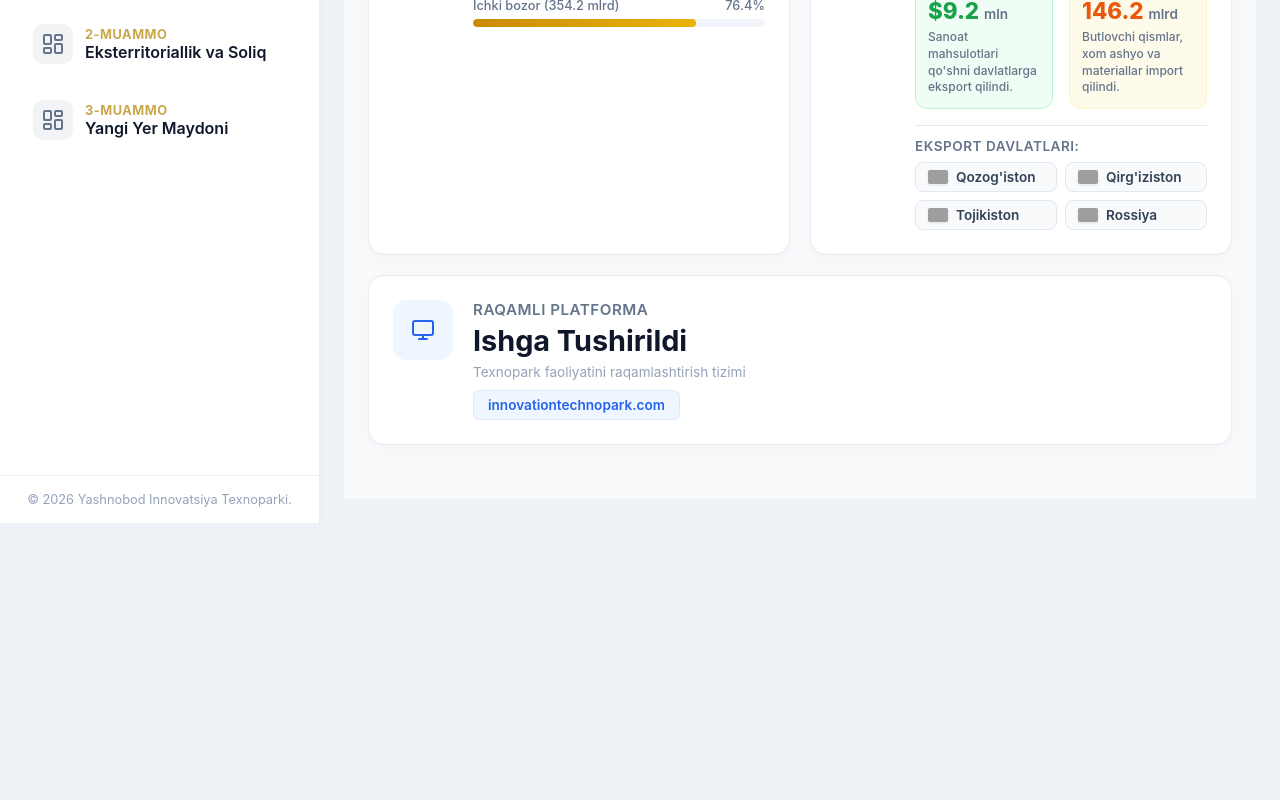
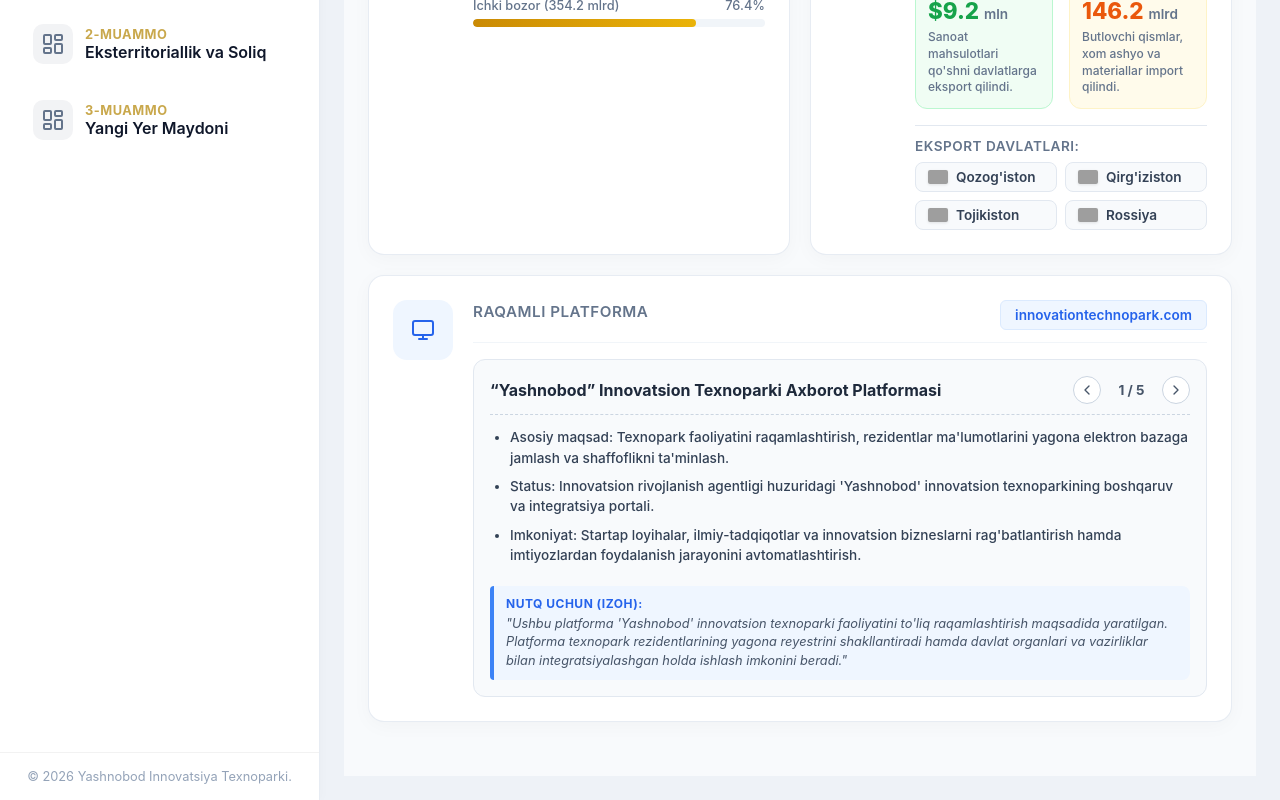
Before and after one commit to Yashnarbek-Samiyev/Flanshet-2-Yashnobod-Innovation-Texnopark, a React (Vite) app: page / in a window 1280 px wide. Shown: the part 478-1278 px from the top of the page. Before the commit the page ends 1001 px from the top, so only its background shows below. Built offline with nearby package versions, Linux system fonts and the light colour scheme; grey boxes are pictures that could not be loaded.

Commit message:
Redesign platform card as an interactive slideshow with slides data

```diff
--- a/src/AmalgaOshirilganIshlar.css
+++ b/src/AmalgaOshirilganIshlar.css
@@ -348,3 +348,117 @@
     line-height: 1.4;
     font-weight: 500;
 }
+
+/* Interactive Slideshow styles */
+.platform-header-row {
+    display: flex;
+    justify-content: space-between;
+    align-items: center;
+    margin-bottom: 16px;
+    border-bottom: 1px solid #f1f5f9;
+    padding-bottom: 12px;
+}
+
+.platform-slideshow {
+    display: flex;
+    flex-direction: column;
+    gap: 12px;
+    background: #f8fafc;
+    padding: 16px;
+    border-radius: 12px;
+    border: 1px solid #e2e8f0;
+}
+
+.slideshow-header {
+    display: flex;
+    justify-content: space-between;
+    align-items: center;
+    gap: 16px;
+    border-bottom: 1px dashed #cbd5e1;
+    padding-bottom: 10px;
+}
+
+.slideshow-header h4 {
+    margin: 0;
+    font-size: 1rem;
+    font-weight: 700;
+    color: #1e293b;
+    line-height: 1.4;
+}
+
+.slideshow-controls {
+    display: flex;
+    align-items: center;
+    gap: 8px;
+    flex-shrink: 0;
+}
+
+.slide-btn {
+    width: 28px;
+    height: 28px;
+    border-radius: 50%;
+    border: 1px solid #cbd5e1;
+    background: white;
+    display: flex;
+    align-items: center;
+    justify-content: center;
+    cursor: pointer;
+    color: #475569;
+    transition: all 0.2s ease;
+}
+
+.slide-btn:hover {
+    background: #2563eb;
+    color: white;
+    border-color: #2563eb;
+    transform: translateY(-1px);
+}
+
+.slide-counter {
+    font-size: 0.85rem;
+    font-weight: 700;
+    color: #475569;
+    min-width: 45px;
+    text-align: center;
+}
+
+.slide-bullets {
+    margin: 0;
+    padding-left: 20px;
+    display: flex;
+    flex-direction: column;
+    gap: 8px;
+}
+
+.slide-bullets li {
+    font-size: 0.85rem;
+    color: #334155;
+    line-height: 1.5;
+    font-weight: 500;
+}
+
+.slide-speech-note {
+    background: #eff6ff;
+    border-left: 4px solid #3b82f6;
+    padding: 10px 12px;
+    border-radius: 4px 8px 8px 4px;
+    margin-top: 8px;
+}
+
+.speech-badge {
+    display: block;
+    font-size: 0.75rem;
+    font-weight: 700;
+    color: #2563eb;
+    text-transform: uppercase;
+    margin-bottom: 4px;
+    letter-spacing: 0.5px;
+}
+
+.slide-speech-note p {
+    margin: 0;
+    font-size: 0.8rem;
+    color: #475569;
+    font-style: italic;
+    line-height: 1.45;
+}
--- a/src/AmalgaOshirilganIshlar.tsx
+++ b/src/AmalgaOshirilganIshlar.tsx
@@ -1,3 +1,4 @@
+import { useState } from 'react';
 import {
   Building2,
   Users,
@@ -5,11 +6,65 @@ import {
   PackageSearch,
   Globe2,
   Monitor,
-  DollarSign
+  DollarSign,
+  ChevronLeft,
+  ChevronRight
 } from 'lucide-react';
 import './AmalgaOshirilganIshlar.css';
 
 export const AmalgaOshirilganIshlar = () => {
+  const [activeSlide, setActiveSlide] = useState(0);
+
+  const platformSlides = [
+    {
+      title: "“Yashnobod” Innovatsion Texnoparki Axborot Platformasi",
+      bullets: [
+        "Asosiy maqsad: Texnopark faoliyatini raqamlashtirish, rezidentlar ma'lumotlarini yagona elektron bazaga jamlash va shaffoflikni ta'minlash.",
+        "Status: Innovatsion rivojlanish agentligi huzuridagi 'Yashnobod' innovatsion texnoparkining boshqaruv va integratsiya portali.",
+        "Imkoniyat: Startap loyihalar, ilmiy-tadqiqotlar va innovatsion bizneslarni rag'batlantirish hamda imtiyozlardan foydalanish jarayonini avtomatlashtirish."
+      ],
+      note: "Ushbu platforma 'Yashnobod' innovatsion texnoparki faoliyatini to'liq raqamlashtirish maqsadida yaratilgan. Platforma texnopark rezidentlarining yagona reyestrini shakllantiradi hamda davlat organlari va vazirliklar bilan integratsiyalashgan holda ishlash imkonini beradi."
+    },
+    {
+      title: "Platformaning Asosiy Imkoniyatlari",
+      bullets: [
+        "Rezidentlar reyestri: Rezidentlarning holati (active / inactive), yo'nalishi, mahsulotlari hamda ularga berilgan sertifikatlar va soliq imtiyozlari bazasi.",
+        "KPI monitoringi (Samaradorlik ko'rsatkichlari): Yangi yaratilgan ish o'rinlari soni, ishlab chiqarish va xizmat ko'rsatish hajmlari hamda eksport monitoringi (reja va amaldagi natija).",
+        "Ma'lumotlar tahlili: Rezidentlar faoliyatini Excel/jadval ko'rinishida ko'rish va tahlil qilish imkoniyati."
+      ],
+      note: "Platformada har bir rezidentning profili yaratilgan bo'lib, ularning soliq imtiyozlari olishga asos bo'lgan sertifikatlari, faoliyat muddati va kutilayotgan KPI ko'rsatkichlarini onlayn rejimda kuzatish mumkin."
+    },
+    {
+      title: "Zamonaviy Identifikatsiya va Xavfsizlik",
+      bullets: [
+        "OneID (Yagona identifikatsiya tizimi): Portalga milliy OneID tizimi orqali xavfsiz va tezkor kirish integratsiyasi.",
+        "E-Imzo (Elektron raqamli imzo): Tizimda foydalanuvchilarning shaxsini tasdiqlash va hujjatlarni tasdiqlash uchun E-Imzo modali o'rnatilgan.",
+        "Telegram OTP Autentifikatsiya: Foydalanuvchilar va ma'murlar uchun Telegram orqali bir martalik kod (OTP) yordamida kirish.",
+        "Audit jurnali (AuditLog): Tizimdagi har bir o'zgarish, ma'muriy harakatlar va API so'rovlari audit loglarida xavfsiz saqlanadi."
+      ],
+      note: "Tizim xavfsizligini ta'minlash va foydalanuvchilarni autentifikatsiya qilish uchun milliy tizimlar – OneID va E-Imzodan foydalanilgan. Shuningdek, ma'murlar xavfsizligi uchun Telegram orqali ikki bosqichli OTP tizimi joriy qilingan."
+    },
+    {
+      title: "Idoralararo Integratsiyalashuv (IIP) va Tashqi API",
+      bullets: [
+        "Idoralararo Integratsiyalashuv Platformasi (IIP): Boshqa vazirlik va idoralar (masalan, Iqtisodiyot va moliya vazirligining 'Subsidiya' axborot tizimi) bilan integratsiya.",
+        "REST API v0: Rezidentlar holatini avtomatlashtirilgan tarzda olish uchun xavfsiz API kanali.",
+        "Himoya va Nazorat: Basic Auth & API Key, IP Whitelisting va Rate Limiting cheklovlari."
+      ],
+      note: "Bizning platforma boshqa davlat idoralari bilan hamkorlikda ishlash uchun ham mo'ljallangan. Masalan, Iqtisodiyot va moliya vazirligining 'Subsidiya' tizimi ushbu API orqali texnopark rezidentlarining statusini avtomatik tekshirib, ularga subsidiyalarni qog'ozbozliksiz ajratish imkoniga ega bo'ladi."
+    },
+    {
+      title: "Tizimning Texnologik Steki (Texnik Arxitektura)",
+      bullets: [
+        "Front-end: Next.js (React) — foydalanuvchilar va rezidentlar uchun tezkor, optimallashgan va dinamik interfeys.",
+        "Back-end & Database: Prisma ORM va SQLite ma'lumotlar bazasi (ishonchli, yengil va tezkor integratsiya uchun).",
+        "API Standarti: OpenAPI (Swagger) spesifikasiyasiga asoslangan hujjatlashtirish va integratsiya.",
+        "Avtomatlashtirilgan deploy: Shell-skriptlar yordamida uzluksiz integratsiya (CI/CD) va PM2 orqali barqaror ish faoliyati."
+      ],
+      note: "Platformamiz Next.js, Prisma va SQLite kabi eng zamonaviy texnologiyalar yordamida ishlab chiqilgan. Bu portalning nafaqat tez ishlashini, balki kelajakda kengaytirilishini va boshqa davlat dasturlariga oson integratsiya qilinishini ta'minlaydi."
+    }
+  ];
+
   return (
     <div className="amalga-oshirilgan-container animate-fade-in">
       <div className="view-header">
@@ -137,14 +192,46 @@ export const AmalgaOshirilganIshlar = () => {
             <Monitor size={24} />
           </div>
           <div className="premium-card-content">
-            <p className="premium-label">Raqamli Platforma</p>
-            <div className="premium-value-row">
-              <h3 style={{ fontSize: '1.8rem' }}>Ishga Tushirildi</h3>
+            <div className="platform-header-row">
+              <p className="premium-label">Raqamli Platforma</p>
+              <a href="https://innovationtechnopark.com/" target="_blank" rel="noopener noreferrer" className="platform-link-badge">
+                innovationtechnopark.com
+              </a>
             </div>
-            <p className="premium-desc" style={{ marginBottom: '10px' }}>Texnopark faoliyatini raqamlashtirish tizimi</p>
-            <a href="https://innovationtechnopark.com/" target="_blank" rel="noopener noreferrer" className="platform-link-badge">
-              innovationtechnopark.com
-            </a>
+
+            {/* Interactive Slideshow */}
+            <div className="platform-slideshow">
+              <div className="slideshow-header">
+                <h4>{platformSlides[activeSlide].title}</h4>
+                <div className="slideshow-controls">
+                  <button
+                    onClick={() => setActiveSlide((prev) => (prev === 0 ? platformSlides.length - 1 : prev - 1))}
+                    className="slide-btn"
+                  >
+                    <ChevronLeft size={16} />
+                  </button>
+                  <span className="slide-counter">{activeSlide + 1} / {platformSlides.length}</span>
+                  <button
+                    onClick={() => setActiveSlide((prev) => (prev === platformSlides.length - 1 ? 0 : prev + 1))}
+                    className="slide-btn"
+                  >
+                    <ChevronRight size={16} />
+                  </button>
+                </div>
+              </div>
+
+              <ul className="slide-bullets">
+                {platformSlides[activeSlide].bullets.map((bullet, idx) => (
+                  <li key={idx}>{bullet}</li>
+                ))}
+              </ul>
+
+              <div className="slide-speech-note">
+                <span className="speech-badge">Nutq uchun (Izoh):</span>
+                <p>"{platformSlides[activeSlide].note}"</p>
+              </div>
+            </div>
+
           </div>
         </div>
 
```
